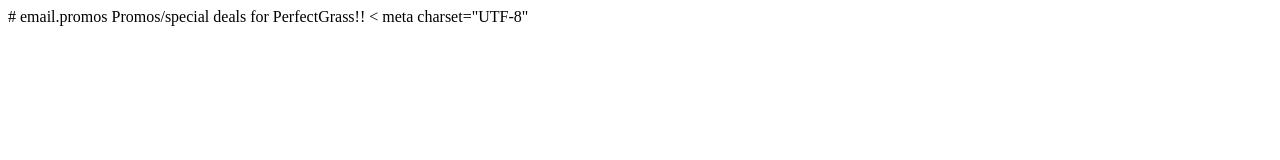
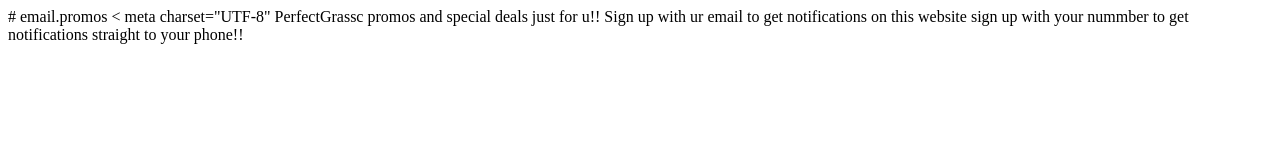
Before and after one commit to heroness9/email.promos, a plain HTML site: page index.html in a window 1280 px wide. Drawn offline with Linux system fonts and the light colour scheme.

Commit message:
Update index.html

```diff
--- a/index.html
+++ b/index.html
@@ -1,6 +1,9 @@
 # email.promos
 <!DOCTYPE html>
-<html lang="en">
-<head>Promos/special deals for PerfectGrass!!</head>
-< meta charset="UTF-8"
-<meta charset name="viewport" content="Width=Device-width, intial-scale=1.0">
+ <html lang="en">
+  <head>
+   < meta charset="UTF-8"
+    <meta charset name="viewport" content="Width=Device-width, intial-scale=1.0">
+     <titel>PerfectGrassc promos and special deals just for u!!</titel>
+      <h>Sign up with ur email to get notifications on this website</h>
+       <or>sign up with your nummber to get notifications straight to your phone!!</or>
```
